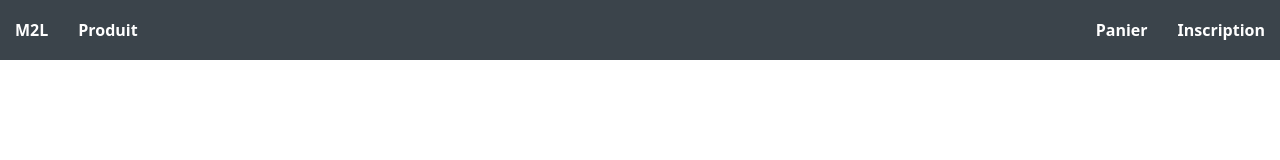
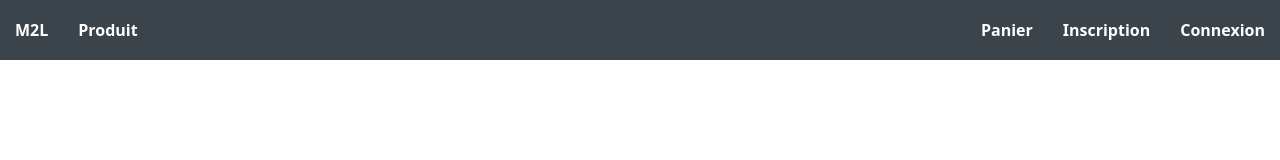
Before and after one commit to Arthurbsnrd/M2L, a React (Create React App) app: page / in a window 1280 px wide. Shown: the top 160 px of the page. Built offline with nearby package versions, Linux system fonts and the light colour scheme.

Commit message:
creation connection

```diff
--- a/src/JS/App.js
+++ b/src/JS/App.js
@@ -7,6 +7,7 @@ import Produit from './Produit';
 import Presentation from './Presentation';
 import Panier from './Panier';
 import Inscription from './Inscription';
+import Connexion from './Connexion';
 import MentionLegal from './MentionLegal';
 import AdminUser from './AdminUser';
 
@@ -17,6 +18,7 @@ function App() {
       <Banner />
       <Routes>
         <Route path='/Inscription' element={<Inscription/>}></Route>
+        <Route path='/Connexion' element={<Connexion/>}></Route>
         <Route path="/Panier" element={<Panier/>}></Route>
         <Route path='/' element={<Presentation/>}></Route>
         <Route path="/produit" element={<Produit/>} ></Route>
--- a/src/JS/Banner.js
+++ b/src/JS/Banner.js
@@ -24,6 +24,9 @@ function Banner() {
             <Link to="/Inscription">
               <li>Inscription</li>
             </Link>
+            <Link to="/Connexion">
+              <li>Connexion</li>
+            </Link>
           </div>
         </ul>
 
```
Also changed, not shown: src/JS/Connexion.js (added).
